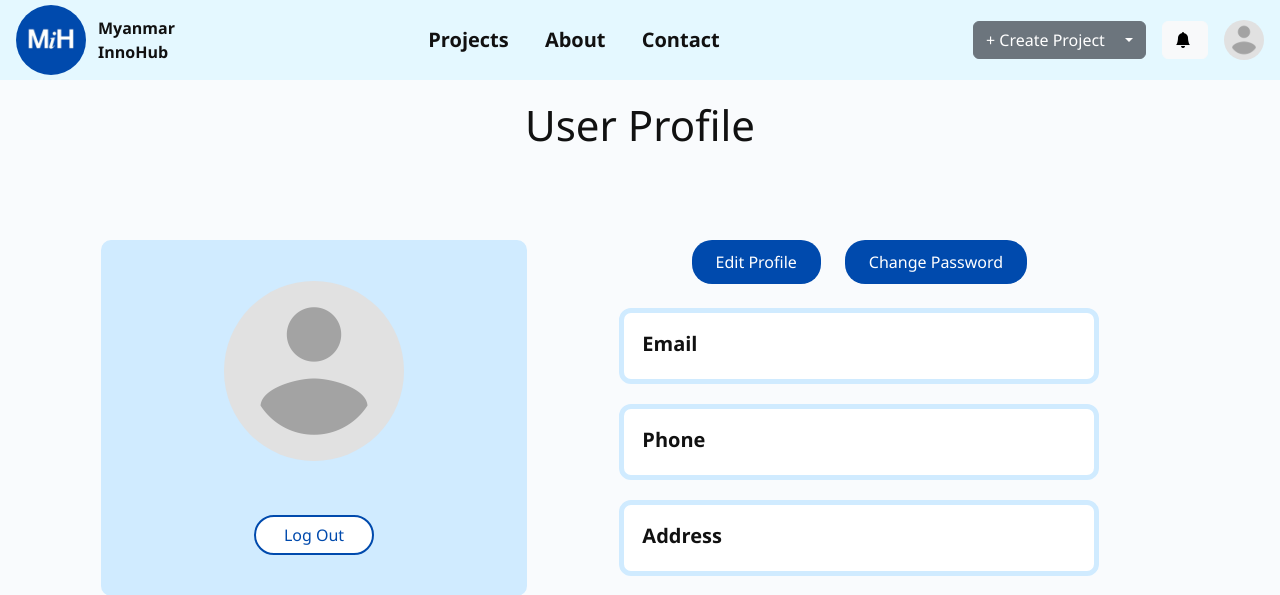
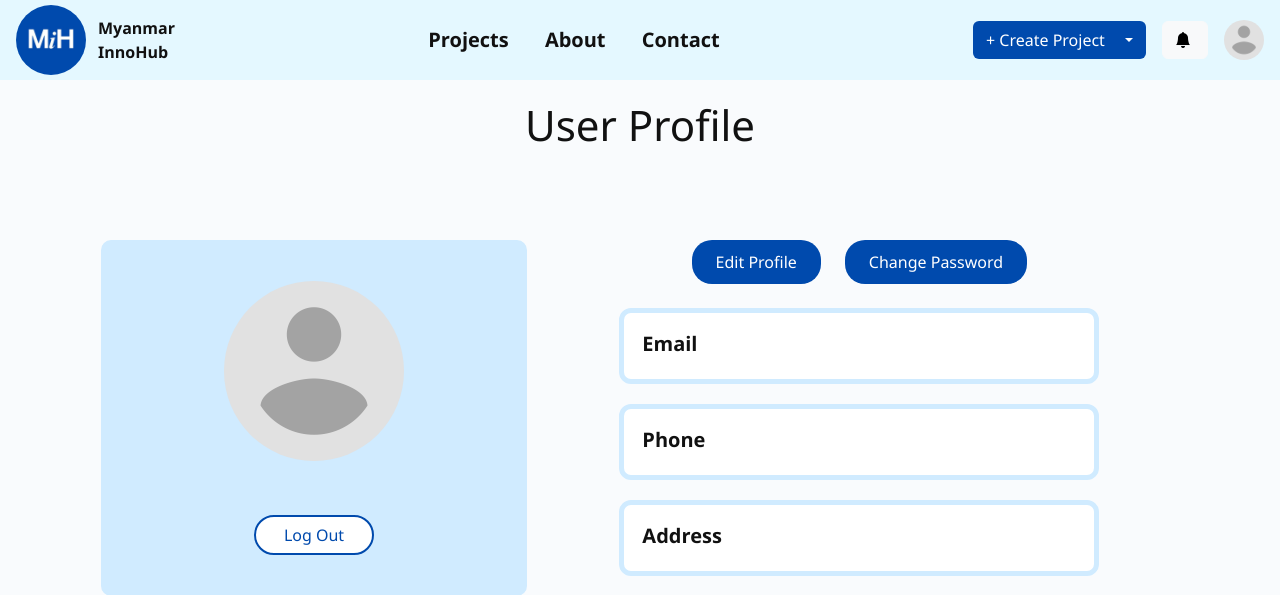
Before and after one commit to YanNaingSoe469/mih-git, a Django app: page /profile/ in a window 1280 px wide. Shown: the top 595 px of the page. Run offline with Django 5.2, Linux system fonts and the light colour scheme; data that the repository does not hold is empty.

Commit message:
changed project create button color

```diff
--- a/MiH_Project/authentication/static/style.css
+++ b/MiH_Project/authentication/static/style.css
@@ -324,3 +324,7 @@ nav a:hover {
 .custom-dropdown.active .dropdown-list {
   display: block;
 }
+
+#create-btn{
+    background: #004AAD;
+}
--- a/MiH_Project/authentication/templates/master.html
+++ b/MiH_Project/authentication/templates/master.html
@@ -29,7 +29,7 @@
 
     <div class="nav-right">
         <div class="dropdown">
-          <button class="btn nav-right btn-secondary dropdown-toggle" type="button" data-bs-toggle="dropdown" aria-expanded="false">
+          <button class="btn nav-right btn dropdown-toggle text-white" id="create-btn" style="background-color: #004AAD;" type="button" data-bs-toggle="dropdown" aria-expanded="false">
             + Create Project
           </button>
           <ul class="dropdown-menu">
```
